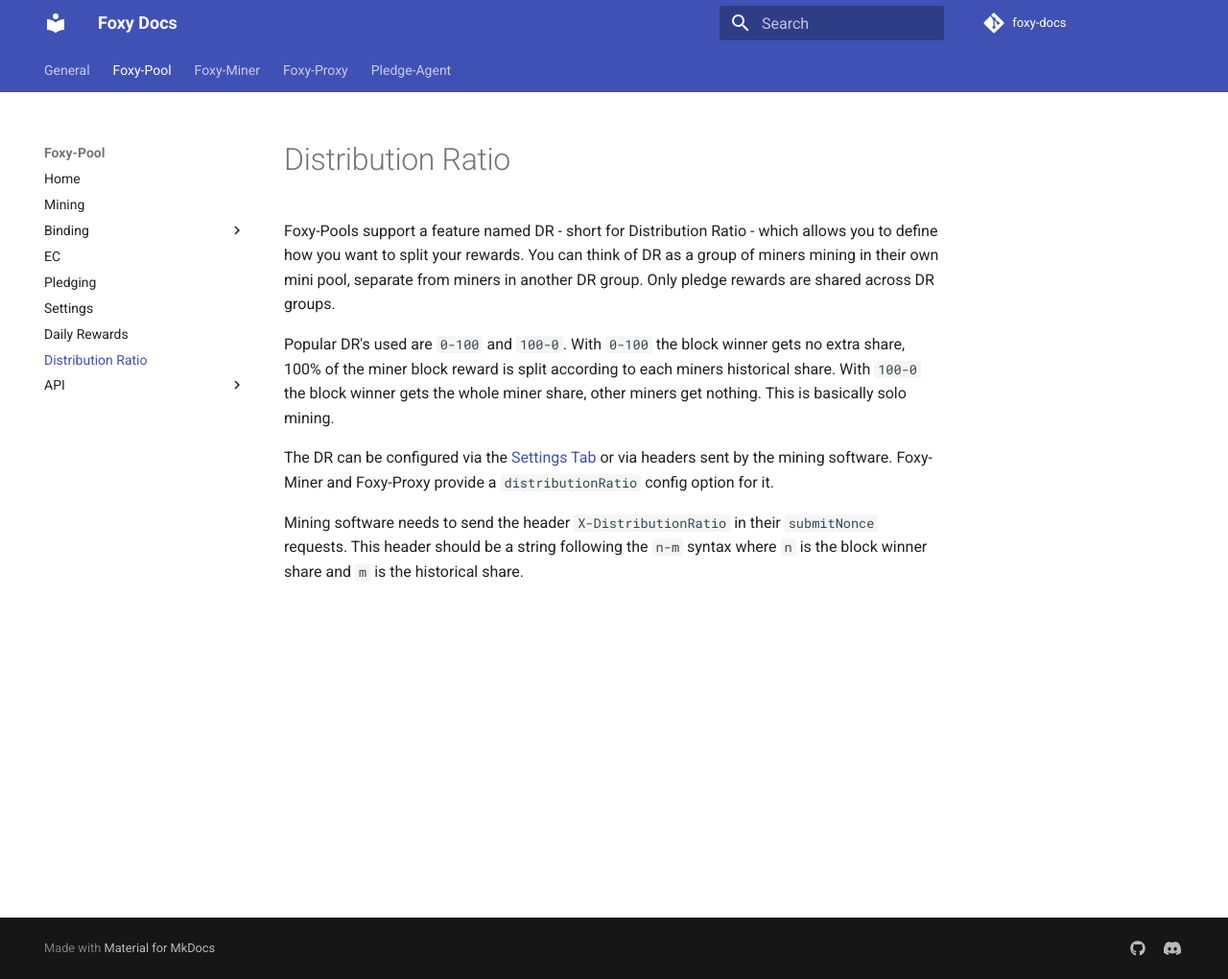
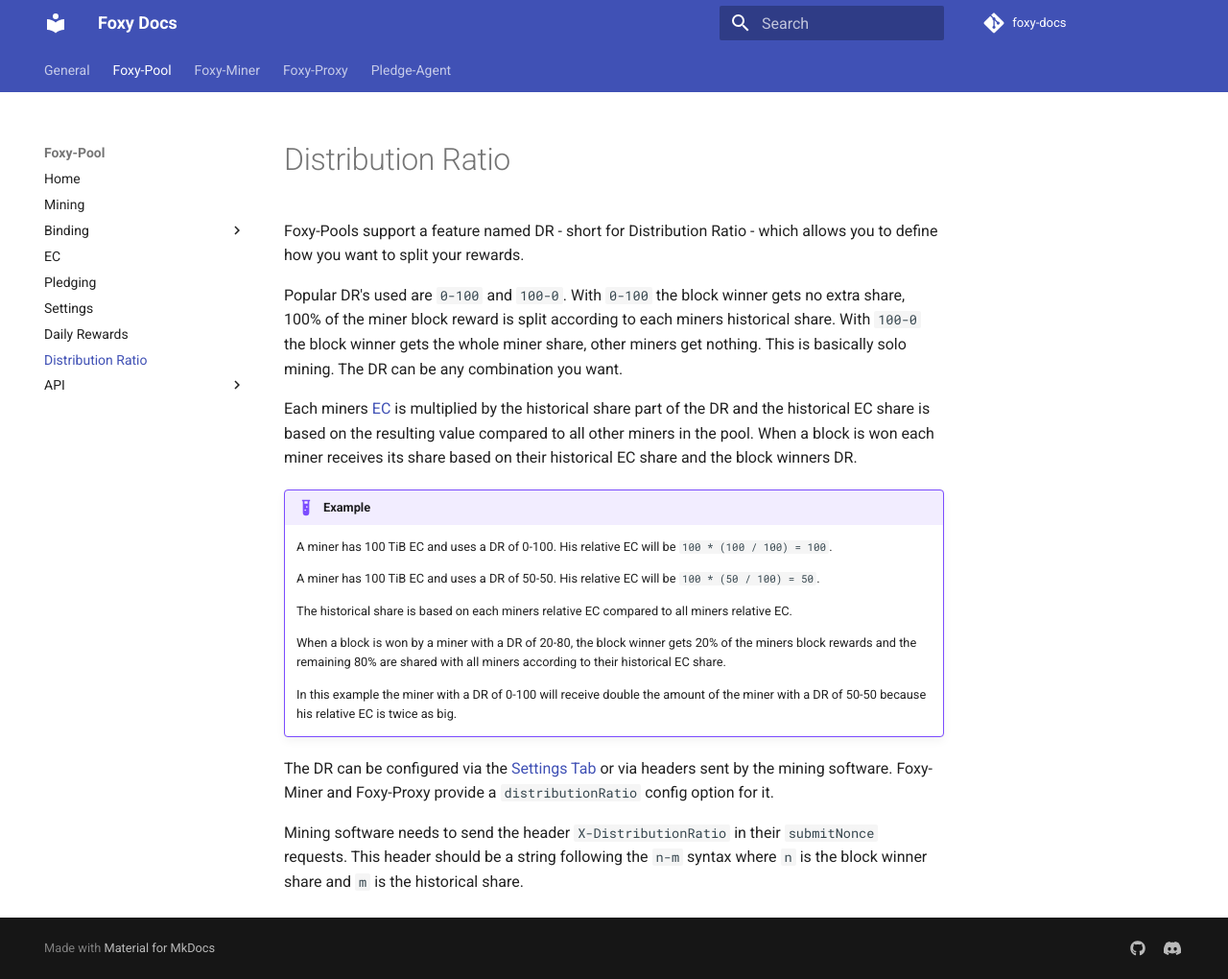
Before and after one commit to foxypool/docs, an MkDocs documentation site: the page built from docs/foxy-pool/distribution-ratio.md, in a window 1280 px wide and 1020 px high. Shown: the whole window at 96% size. Built offline with MkDocs 1.6.1 and Material for MkDocs 9.7.7, drawn with Linux system fonts in a browser that asks for light colours; comment, search, counter and statistics services are not loaded.

Commit message:
Update DR docs for v2

```diff
--- a/docs/foxy-pool/distribution-ratio.md
+++ b/docs/foxy-pool/distribution-ratio.md
@@ -1,8 +1,20 @@
 Foxy-Pools support a feature named DR - short for Distribution Ratio - which allows you to define how you want to split your rewards.
-You can think of DR as a group of miners mining in their own mini pool, separate from miners in another DR group. Only pledge rewards are shared across DR groups.
 
 Popular DR's used are `0-100` and `100-0`. With `0-100` the block winner gets no extra share, 100% of the miner block reward is split according to each miners historical share.
-With `100-0` the block winner gets the whole miner share, other miners get nothing. This is basically solo mining.
+With `100-0` the block winner gets the whole miner share, other miners get nothing. This is basically solo mining. The DR can be any combination you want.
+
+Each miners [EC](ec.md) is multiplied by the historical share part of the DR and the historical EC share is based on the resulting value compared to all other miners in the pool. When a block is won each miner receives its share based on their historical EC share and the block winners DR.
+
+!!! example
+    A miner has 100 TiB EC and uses a DR of 0-100. His relative EC will be `100 * (100 / 100) = 100`.
+
+    A miner has 100 TiB EC and uses a DR of 50-50. His relative EC will be `100 * (50 / 100) = 50`.
+
+    The historical share is based on each miners relative EC compared to all miners relative EC.
+
+    When a block is won by a miner with a DR of 20-80, the block winner gets 20% of the miners block rewards and the remaining 80% are shared with all miners according to their historical EC share.
+
+    In this example the miner with a DR of 0-100 will receive double the amount of the miner with a DR of 50-50 because his relative EC is twice as big.
 
 The DR can be configured via the [Settings Tab](settings.md) or via headers sent by the mining software.
 Foxy-Miner and Foxy-Proxy provide a `distributionRatio` config option for it.
```
